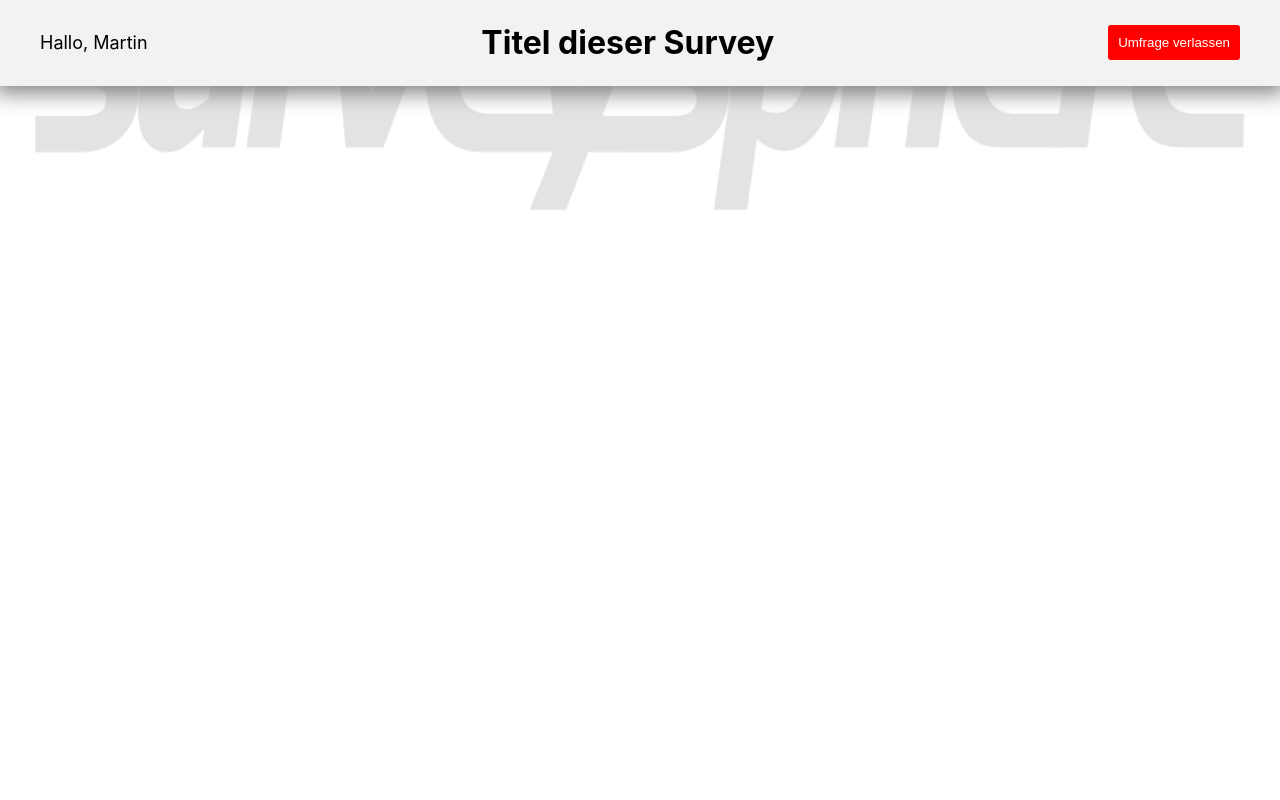
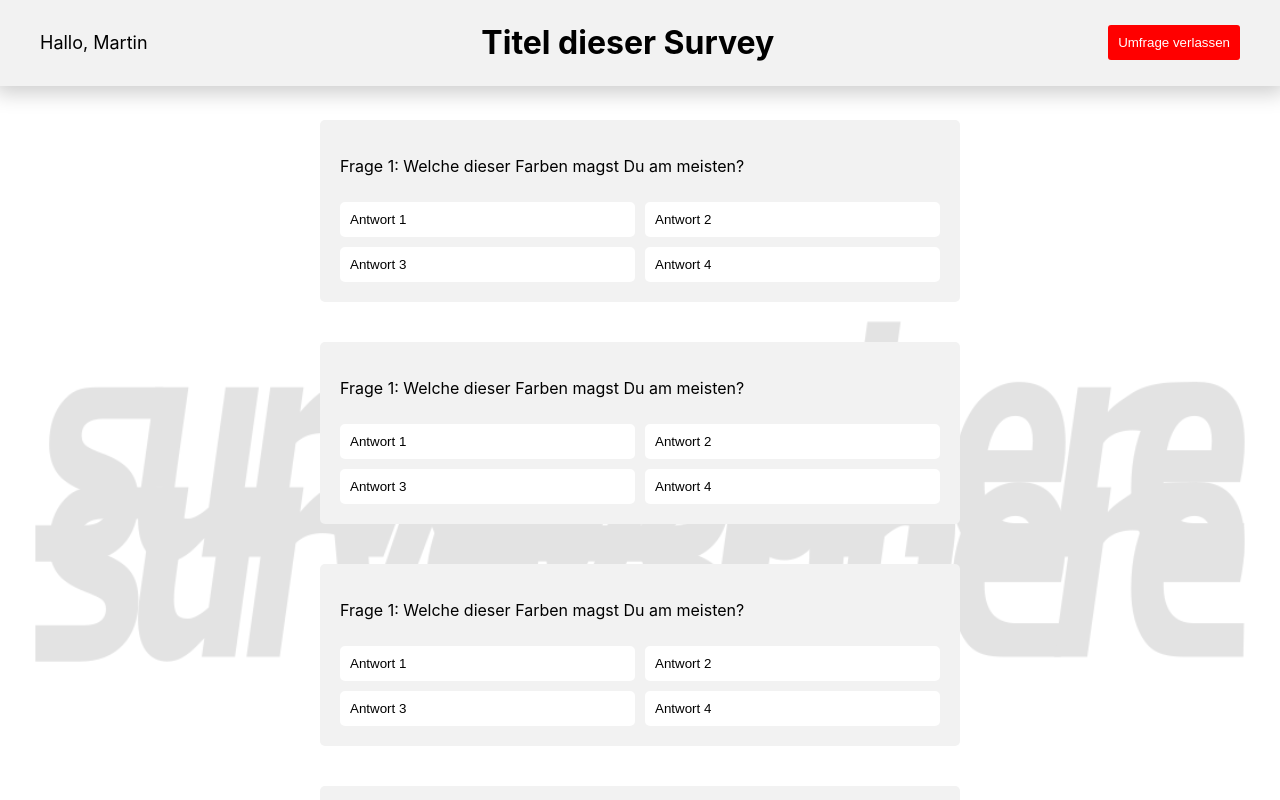
Before and after one commit to SirSimon04/SurveySphere, a React (Create React App) app in the folder client/surveysphere/: page /surveyor in a window 1280 px wide. Shown: the top 800 px of the page. Built offline with nearby package versions, Linux system fonts and the light colour scheme.

Commit message:
adjusted surveyor screen

```diff
--- a/client/surveysphere/src/App.css
+++ b/client/surveysphere/src/App.css
@@ -42,4 +42,5 @@
   background-repeat: no-repeat;
   background-size: cover;
   background-position: center;
+  background-attachment: fixed;
 }
--- a/client/surveysphere/src/components/NavBar/NavBar.css
+++ b/client/surveysphere/src/components/NavBar/NavBar.css
@@ -4,7 +4,12 @@
     align-items: center;
     padding: 2px 40px;
     background-color: #f2f2f2;
-    box-shadow: 0px 2px 20px 5px grey;
+    position: fixed;
+    top: 0;
+    left: 0;
+    right: 0;
+    box-shadow: 0 2px 20px 5px rgba(0, 0, 0, 0.2);
+    z-index: 999;
   }
 
   .right {
--- a/client/surveysphere/src/components/SurveyQuestionCard/SurveyQuestionCard.css
+++ b/client/surveysphere/src/components/SurveyQuestionCard/SurveyQuestionCard.css
@@ -0,0 +1,33 @@
+.basicCard {
+    display: flex;
+    flex-direction: column;
+    width: 600px;
+    padding: 20px;
+    background-color: #f2f2f2;
+    border-radius: 5px;
+    margin: 20px;
+}
+
+.basicCard > p:hover {
+    cursor: default;
+}
+
+.answerGrid{
+    display: grid;
+    grid-template-columns: repeat(2, 1fr);
+    gap: 10px;
+    margin-top: 10px;
+}
+
+.answer {
+    display: flex;
+    padding: 10px;
+    background-color: white;
+    border-radius: 5px;
+    border: none;
+    cursor: pointer;
+}
+
+.answer:hover {
+    box-shadow: 0 0 3px 1px rgba(0, 0, 0, 0.2);
+}
--- a/client/surveysphere/src/components/SurveyQuestionCard/SurveyQuestionCard.js
+++ b/client/surveysphere/src/components/SurveyQuestionCard/SurveyQuestionCard.js
@@ -1,8 +1,18 @@
 import React from 'react'
+import { useNavigate } from "react-router-dom";
+import './SurveyQuestionCard.css';
 
 function SurveyQuestionCard() {
   return (
-    <div>SurveyQuestionCard</div>
+    <div className='basicCard'>
+        <p>Frage 1: Welche dieser Farben magst Du am meisten?</p>
+        <div className='answerGrid'>
+            <button className='answer'>Antwort 1</button>
+            <button className='answer'>Antwort 2</button>
+            <button className='answer'>Antwort 3</button>
+            <button className='answer'>Antwort 4</button>
+        </div>
+    </div>
   )
 }
 
--- a/client/surveysphere/src/components/Surveyor/Surveyor.css
+++ b/client/surveysphere/src/components/Surveyor/Surveyor.css
@@ -0,0 +1,9 @@
+.surveyContainer {
+    margin-top: 100px;
+}
+
+.surveyCardContainer {
+    display: flex;
+    flex-direction: column;
+    align-items: center;
+}
--- a/client/surveysphere/src/components/Surveyor/Surveyor.js
+++ b/client/surveysphere/src/components/Surveyor/Surveyor.js
@@ -1,10 +1,20 @@
 import React from 'react'
 import './Surveyor.css'
 import NavBar from './../NavBar/NavBar.js';
+import SurveyQuestionCard from './../SurveyQuestionCard/SurveyQuestionCard.js';
 
 function Surveyor() {
   return (
-    NavBar()
+    <div className='surveyContainer'>
+      <NavBar />
+      <div className='surveyCardContainer'>
+        <SurveyQuestionCard />
+        <SurveyQuestionCard />
+        <SurveyQuestionCard />
+        <SurveyQuestionCard />
+        <SurveyQuestionCard />
+      </div>
+    </div>
   )
 }
 
```
